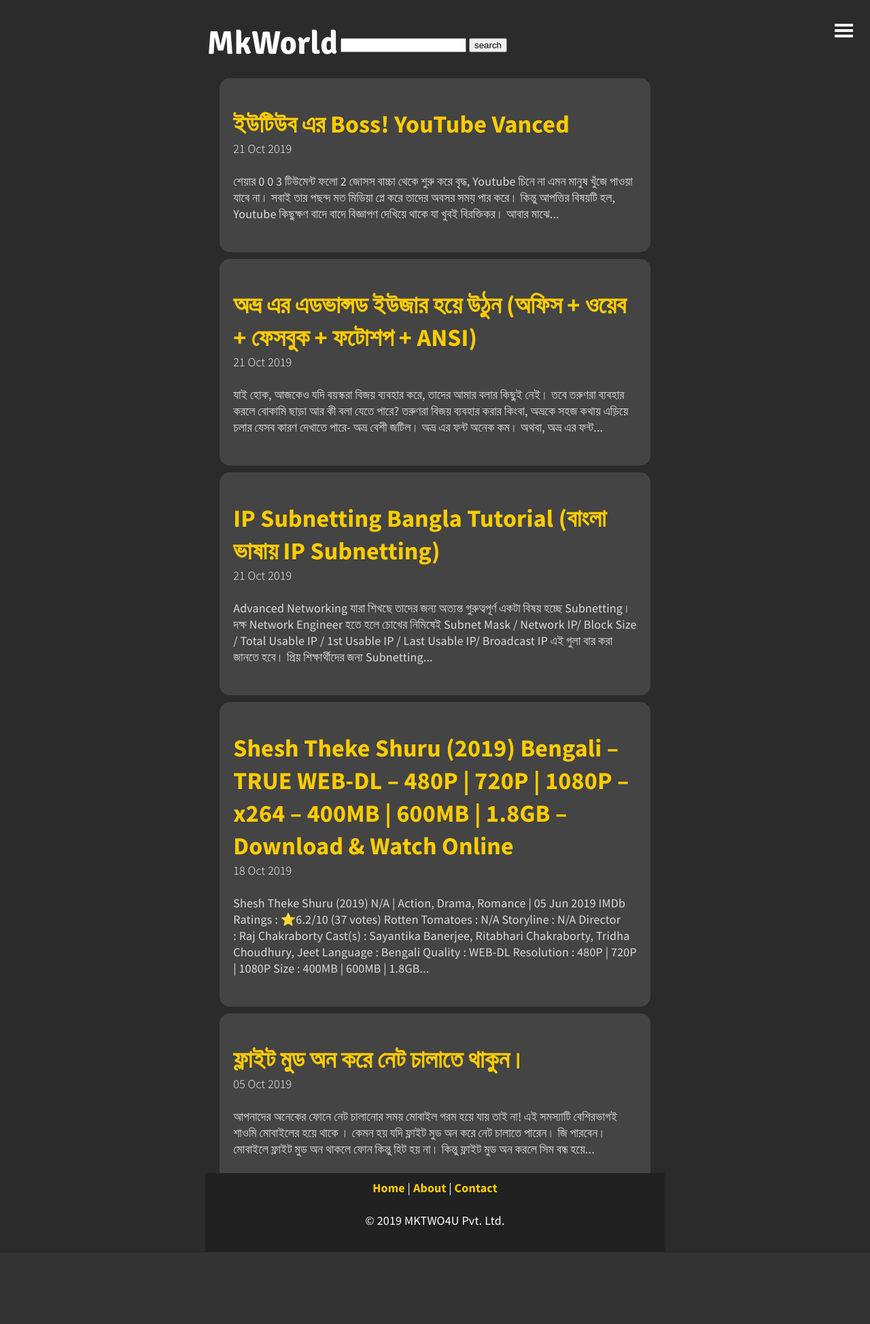
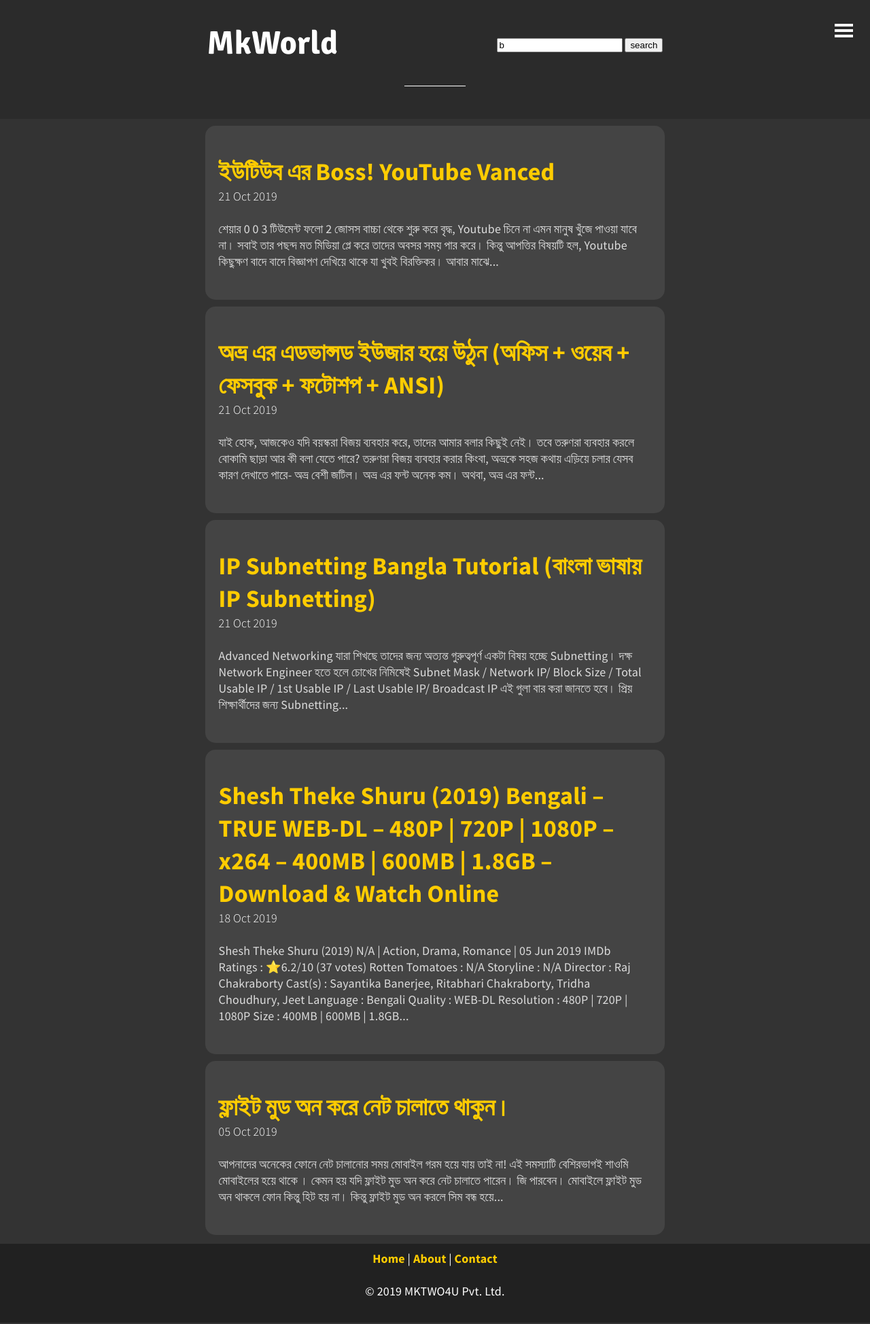
Before and after one commit to bdmilan/blog, a Jekyll site: the page built from index.html, in a window 1280 px wide. Shown: the whole page at 68% size. Built offline with Jekyll 4.4.1, drawn with Linux system fonts in a browser that asks for light colours; the list of posts is cut into pages by our own code.

Commit message:
Update header.html

```diff
--- a/_includes/header.html
+++ b/_includes/header.html
@@ -2,23 +2,24 @@
 	<div align="left" id="container">
 <header id="header">
 
-	<table><tr><td align="left">
+	<table width="100%"><tbody><tr><td width="20%" align="left">
 
 	<a href="https://mkhnp.ml/index.html">
 		<h1><font color="#fff"><b>MkWorld</b></font></h1>
 	</a>
 
-		</td><td align="right">
+		</td><td width="20%" align="right">
 
 	<form action="/search.html" method="get">
   <label for="search-box"></label>
-  <input type="text" id="search-box" name="query">
+  <input type="text" id="search-box" name="query" value="b">
   <input type="submit" value="search">
 </form>
-		</td><tr><table>
+		</td></tr></tbody></table>
 
 </header>
 </div>
 </div>
+
 	<script src="https://mobifreak.in/assets/js-extended/gradient.js"></script>
 <script src="https://code.jquery.com/jquery-3.3.1.slim.min.js" integrity="sha384-q8i/X+965DzO0rT7abK41JStQIAqVgRVzpbzo5smXKp4YfRvH+8abtTE1Pi6jizo" crossorigin="anonymous"></script>
```
